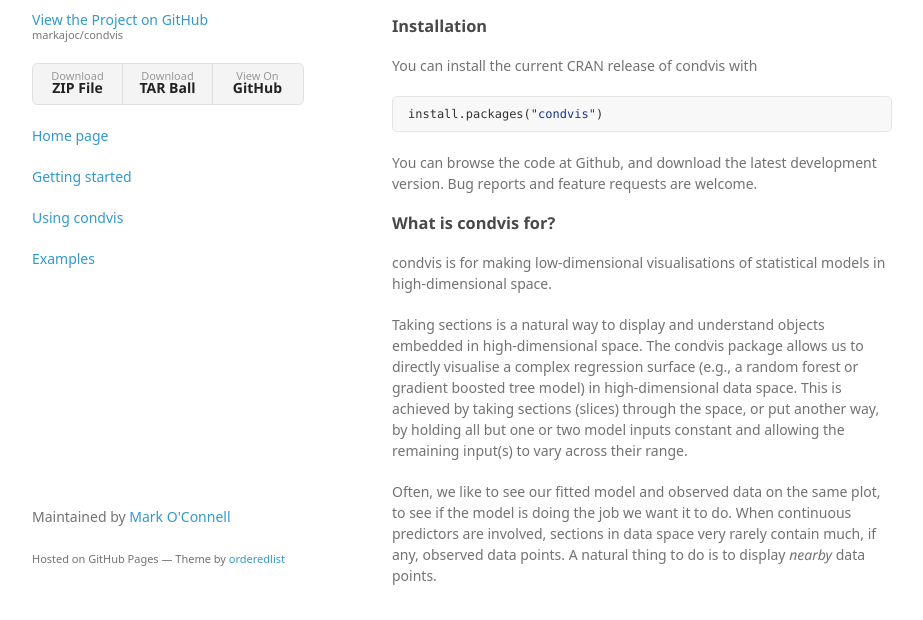
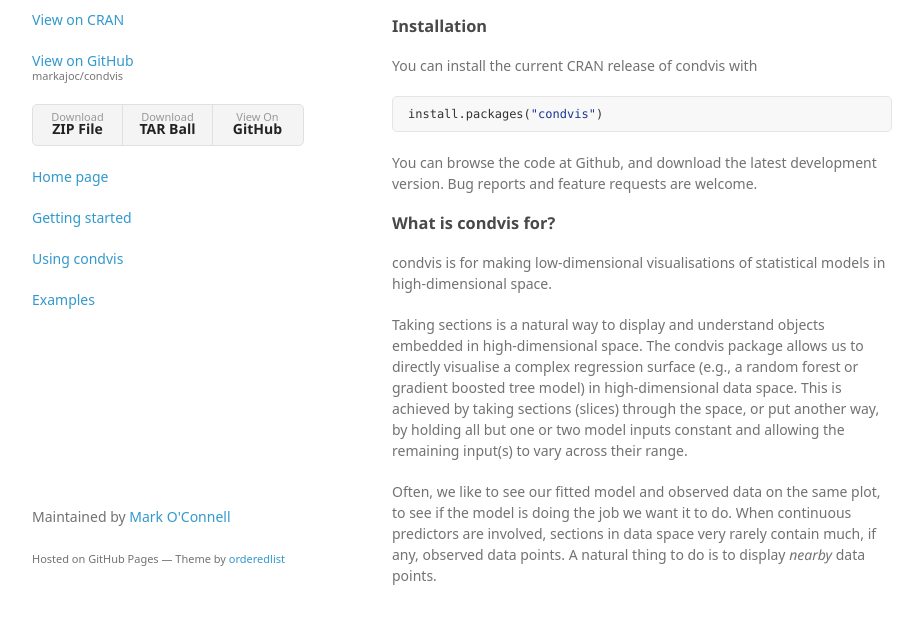
Before and after one commit to markajoc/condvis, a plain HTML site: page index.html in a window 1280 px wide. Shown: the part 162-782 px from the top of the page, without its empty margins (178-1101 px from the left). Drawn offline with Linux system fonts and the light colour scheme; a web font is replaced by a local one.

Commit message:
add cran link

```diff
--- a/index.html
+++ b/index.html
@@ -38,8 +38,13 @@
         <p>Conditional Visualisation for <br>Statistical Models</p>
 
         <p class="view">
-          <a href="https://github.com/markajoc/condvis">View the Project on
-            GitHub <small>markajoc/condvis</small>
+          <a href="https://cran.r-project.org/web/packages/condvis">
+            View on CRAN
+          </a>
+        </p>
+        <p class="view">
+          <a href="https://github.com/markajoc/condvis">
+            View on GitHub <small>markajoc/condvis</small>
           </a>
         </p>
 
```
